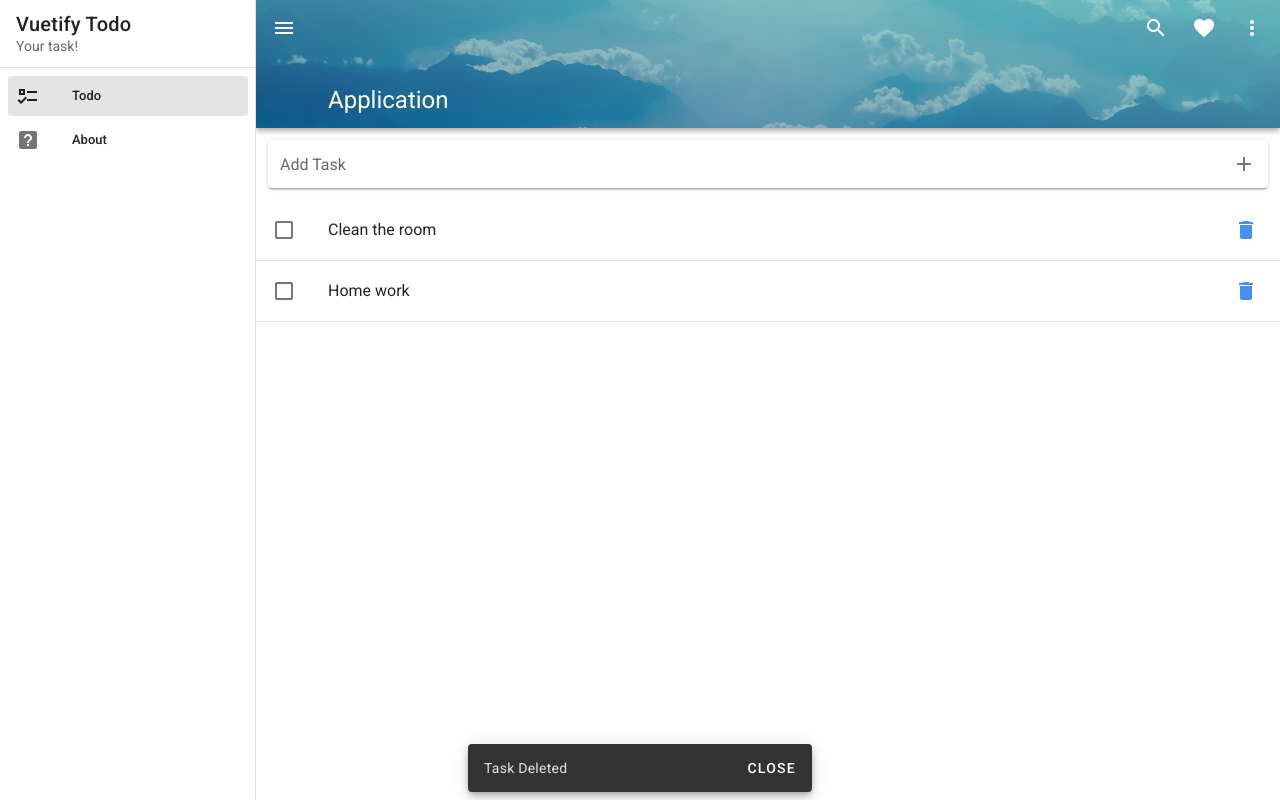
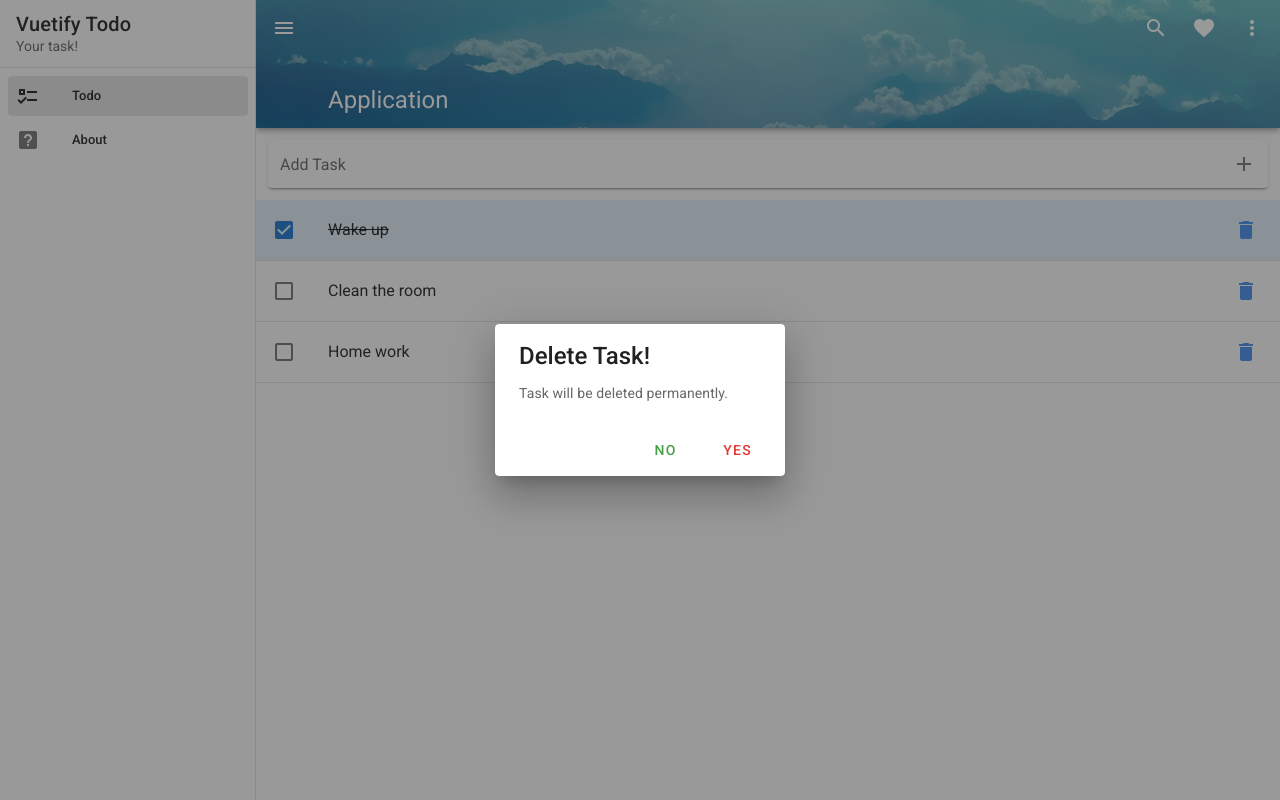
Before and after one commit to nord2sudjp/vuetify-todo, a Vue app: page /#/ in a window 1280 px wide. Both pictures are taken after a click on the button 1246 px from the left and 230 px from the top of the page. Built offline with nearby package versions, Linux system fonts and the light colour scheme.

Commit message:
show dialogs screen

```diff
--- a/src/components/Todo/Dialogs/DialogDelete.vue
+++ b/src/components/Todo/Dialogs/DialogDelete.vue
@@ -1,21 +1,15 @@
 <template>
-    <v-dialog :value="false" persistent max-width="290">
+    <v-dialog :value="true" persistent max-width="290">
         <v-card>
-            <v-card-title class="headline">
-                Use Google's location service?
-            </v-card-title>
-            <v-card-text
-                >Let Google help apps determine location. This means sending
-                anonymous location data to Google, even when no apps are
-                running.</v-card-text
-            >
+            <v-card-title class="headline"> Delete Task! </v-card-title>
+            <v-card-text>Task will be deleted permanently.</v-card-text>
             <v-card-actions>
                 <v-spacer></v-spacer>
                 <v-btn color="green darken-1" text @click="dialog = false">
-                    Disagree
+                    No
                 </v-btn>
-                <v-btn color="green darken-1" text @click="dialog = false">
-                    Agree
+                <v-btn color="red darken-1" text @click="dialog = false">
+                    Yes
                 </v-btn>
             </v-card-actions>
         </v-card>
--- a/src/components/Todo/Task.vue
+++ b/src/components/Todo/Task.vue
@@ -18,10 +18,7 @@
                     </v-list-item-title>
                 </v-list-item-content>
                 <v-list-item-action>
-                    <v-btn
-                        icon
-                        @click.stop="$store.dispatch('deleteTask', task.id)"
-                    >
+                    <v-btn icon @click.stop="dialogs.delete = true">
                         <v-icon color="primary lighten-1">
                             mdi-delete
                         </v-icon>
@@ -30,13 +27,18 @@
             </template>
         </v-list-item>
         <v-divider />
-        <dialog-delete />
+        <dialog-delete v-if="dialogs.delete" />
     </div>
 </template>
 
 <script>
 export default {
     props: ["task"],
+    data() {
+        return {
+            dialogs: { delete: false }
+        };
+    },
     components: {
         "dialog-delete": require("@/components/Todo/Dialogs/DialogDelete.vue")
             .default
```
